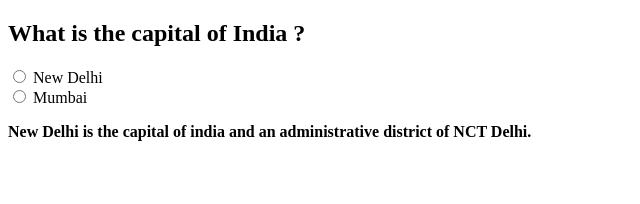
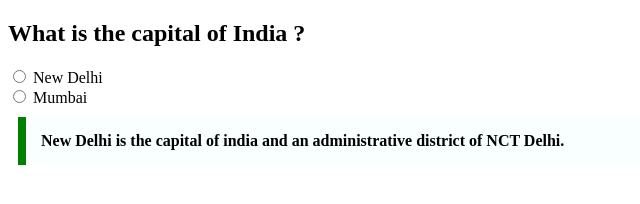
Before and after one commit to acciojob/trivia-VigneshKalyan, a website: page main.html in a window 1280 px wide. Shown: the whole page, without its empty margins (0-640 px from the left). Drawn offline with Linux system fonts and the light colour scheme.

Commit message:
Update styles.css
changulu

```diff
--- a/styles.css
+++ b/styles.css
@@ -1,5 +1,5 @@
 
-#b{
+.ans{
   max-width:600px;
   margin:10px;
   padding:15px;
```
